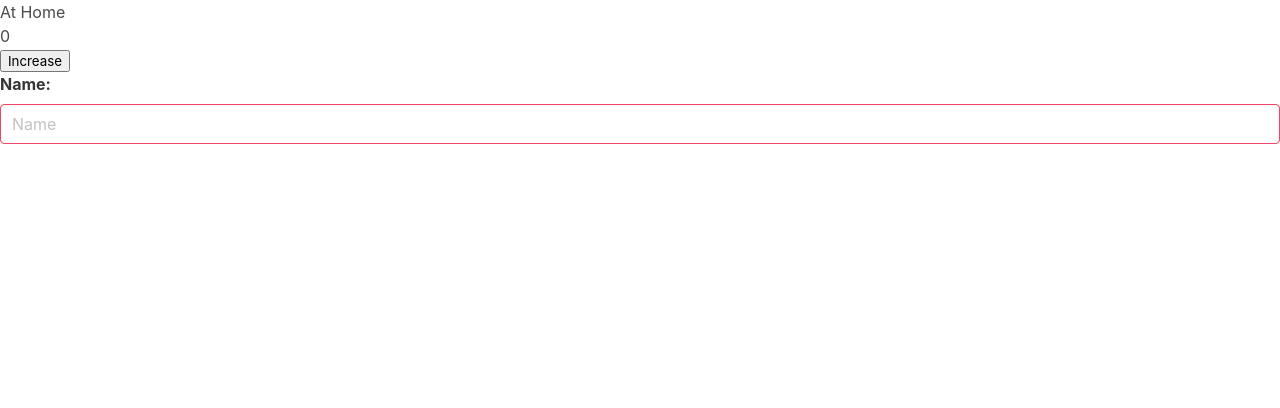
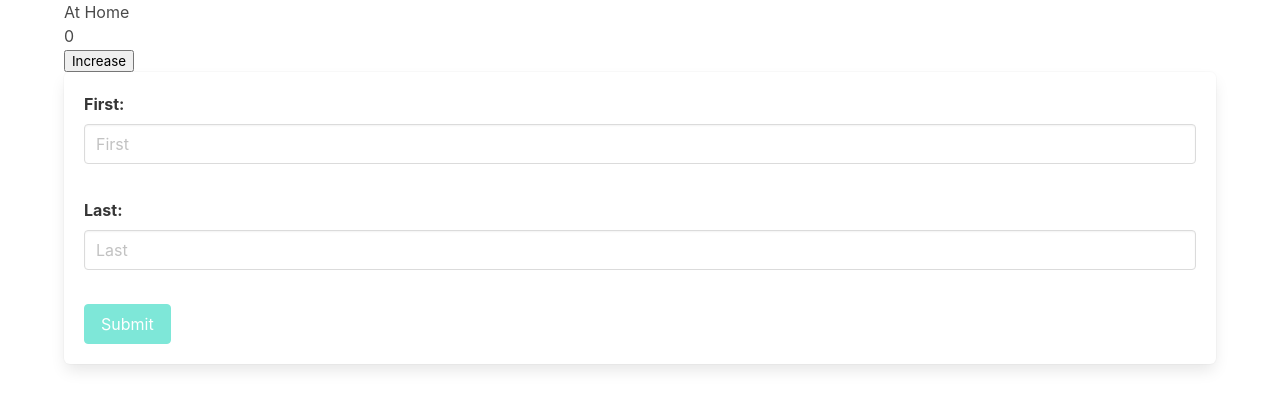
Before and after one commit to concept-practice/vue-template, a Vue app: page / in a window 1280 px wide. Shown: the top 408 px of the page. Built offline with nearby package versions, Linux system fonts and the light colour scheme.

Commit message:
input updates

```diff
--- /dev/null
+++ b/src/components/forms/hooks/UseCanSubmit.ts
@@ -0,0 +1,6 @@
+import { computed, type Ref } from "vue";
+import type IValid from "../interfaces/IValid";
+
+export default function useCanSubmit(inputs: Array<IValid>): Ref<boolean> {
+  return computed<boolean>(() => inputs.some((input) => !input.valid.value));
+}
--- a/src/components/forms/hooks/UseTextInput.ts
+++ b/src/components/forms/hooks/UseTextInput.ts
@@ -3,5 +3,5 @@ import type { IUseInput } from "../interfaces/IUseInput";
 import useInput from "./UseInput";
 
 export default function useTextInput(initialValue = ValueDefaults.String): IUseInput<string> {
-  return useInput(initialValue, (value) => value);
+  return useInput<string>(initialValue, (value) => value);
 }
--- a/src/components/forms/inputs/BaseTextInput.vue
+++ b/src/components/forms/inputs/BaseTextInput.vue
@@ -4,21 +4,25 @@
     <div :id="inputId" class="control">
       <input
         class="input"
-        :class="hook.valid ? '' : 'is-danger'"
+        :class="isDirtyInvalid ? 'is-danger' : ''"
         :type="type"
         :placeholder="placeholder"
         :value="hook.state"
         :required="required"
-        @input="hook.handleEvent"
-        @focus="hook.handleEvent"
+        @input="handleInput"
+        @focus="handleInput"
       />
     </div>
-    <p class="help is-danger">{{ hook.error }}</p>
+    <p class="help is-danger" :class="isDirtyInvalid ? '' : 'is-invisible'">
+      {{ isDirtyInvalid ? hook.error : "valid" }}
+    </p>
   </div>
 </template>
 
 <script setup lang="ts">
-import { reactive } from "vue";
+import useState from "@/hooks/useState";
+import { ValueDefaults } from "@/utilities/ValueDefaults";
+import { reactive, computed } from "vue";
 import type { IUseInput } from "../interfaces/IUseInput";
 
 export interface BaseTextInputProperties {
@@ -34,4 +38,13 @@ const properties = defineProps<BaseTextInputProperties>();
 const hook = reactive(properties.useInput);
 
 const inputId = Math.random().toString();
+
+const [dirty, setDirty] = useState<boolean>(ValueDefaults.Boolean);
+
+const handleInput = (event: Event): void => {
+  setDirty(true);
+  hook.handleEvent(event);
+};
+
+const isDirtyInvalid = computed<boolean>(() => dirty.value && !hook.valid);
 </script>
--- /dev/null
+++ b/src/components/forms/inputs/TextInput.vue
@@ -0,0 +1,22 @@
+<template>
+  <BaseTextInput
+    :use-input="useInput"
+    :label="label"
+    :placeholder="placeholder"
+    :required="true"
+    :type="'text'"
+  />
+</template>
+
+<script setup lang="ts">
+import type { IUseInput } from "../interfaces/IUseInput";
+import BaseTextInput from "./BaseTextInput.vue";
+
+export interface TextInputProperties {
+  label: string;
+  placeholder: string;
+  useInput: IUseInput<string>;
+}
+
+defineProps<TextInputProperties>();
+</script>
--- a/src/features/home/LandingHome.vue
+++ b/src/features/home/LandingHome.vue
@@ -1,29 +1,33 @@
 <template>
-  <p>At Home</p>
-  <p>{{ counter }}</p>
-  <div>
-    <button @click="handleUpdateCounter">Increase</button>
+  <div class="container">
+    <p>At Home</p>
+    <p>{{ counter }}</p>
+    <div>
+      <button @click="setCounter(++counter)">Increase</button>
+    </div>
+    <form class="box" @submit="handleSubmit">
+      <TextInput :use-input="first" :label="'First:'" :placeholder="'First'" />
+      <TextInput :use-input="last" :label="'Last:'" :placeholder="'Last'" />
+      <button type="submit" class="button is-primary" :disabled="disableSubmit">Submit</button>
+    </form>
   </div>
-  <BaseTextInput
-    :use-input="input"
-    :label="'Name:'"
-    :placeholder="'Name'"
-    :type="'text'"
-    :required="true"
-  />
-  <p>{{ input.state.value }}</p>
 </template>
 
 <script setup lang="ts">
+import useCanSubmit from "@/components/forms/hooks/UseCanSubmit";
 import useTextInput from "@/components/forms/hooks/UseTextInput";
-import BaseTextInput from "@/components/forms/inputs/BaseTextInput.vue";
-import { ref } from "vue";
+import TextInput from "@/components/forms/inputs/TextInput.vue";
+import useState from "@/hooks/useState";
+import { ValueDefaults } from "@/utilities/ValueDefaults";
 
-const counter = ref<number>(0);
+const [counter, setCounter] = useState<number>(ValueDefaults.Number);
 
-const handleUpdateCounter = (): void => {
-  ++counter.value;
+const first = useTextInput();
+const last = useTextInput();
+
+const disableSubmit = useCanSubmit([first, last]);
+
+const handleSubmit = (event: Event): void => {
+  event.preventDefault();
 };
-
-const input = useTextInput();
 </script>
```
Also changed, not shown: .eslintrc.json, 1 other file (tests, documents, lock files or other folders).
